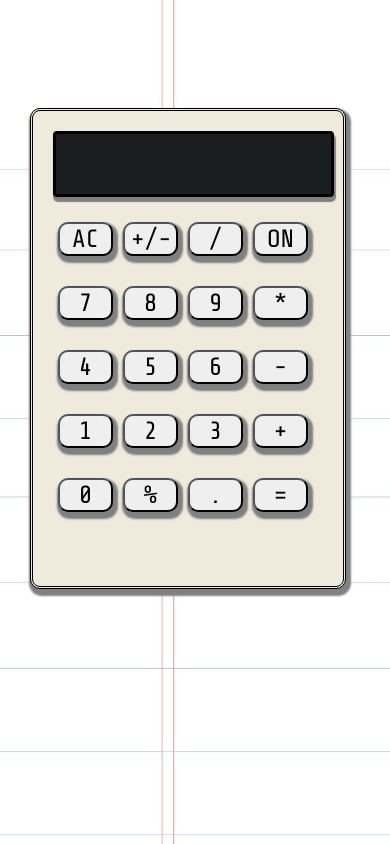
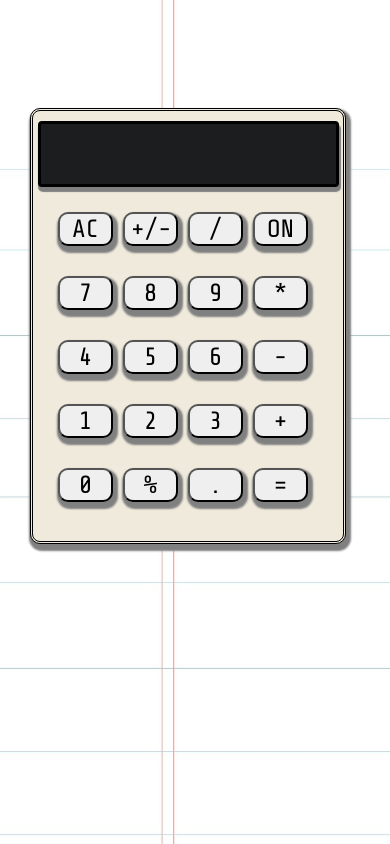
Before and after one commit to iwakoscott/javascript-calculator, a React app: page / in a window 390 px wide. Built offline with nearby package versions, Linux system fonts and the light colour scheme.

Commit message:
fixed window size on mobile

```diff
--- a/src/index.css
+++ b/src/index.css
@@ -73,12 +73,15 @@ button:active {
 
   .calculator {
     width: 310px;
-    height: 475px;
+    height: 430px;
     margin: 100px 0 0 -165px;
   }
 
   .calc-window {
-    width: 275px;
+    width: 295px;
+    margin-top: 10px;
+    margin-left: 5px;
+    margin-right: 5px;
   }
 
   button {
```
